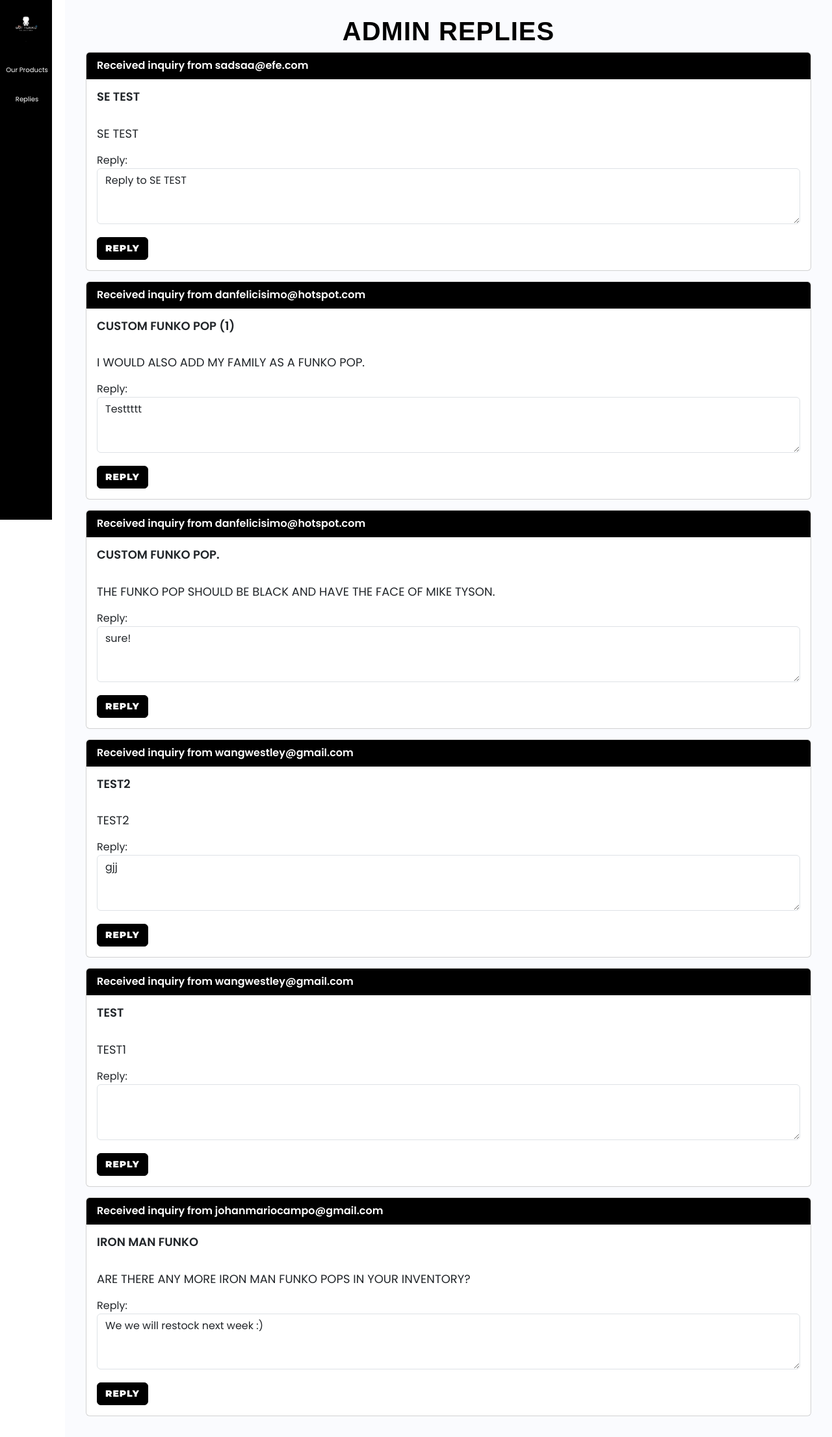
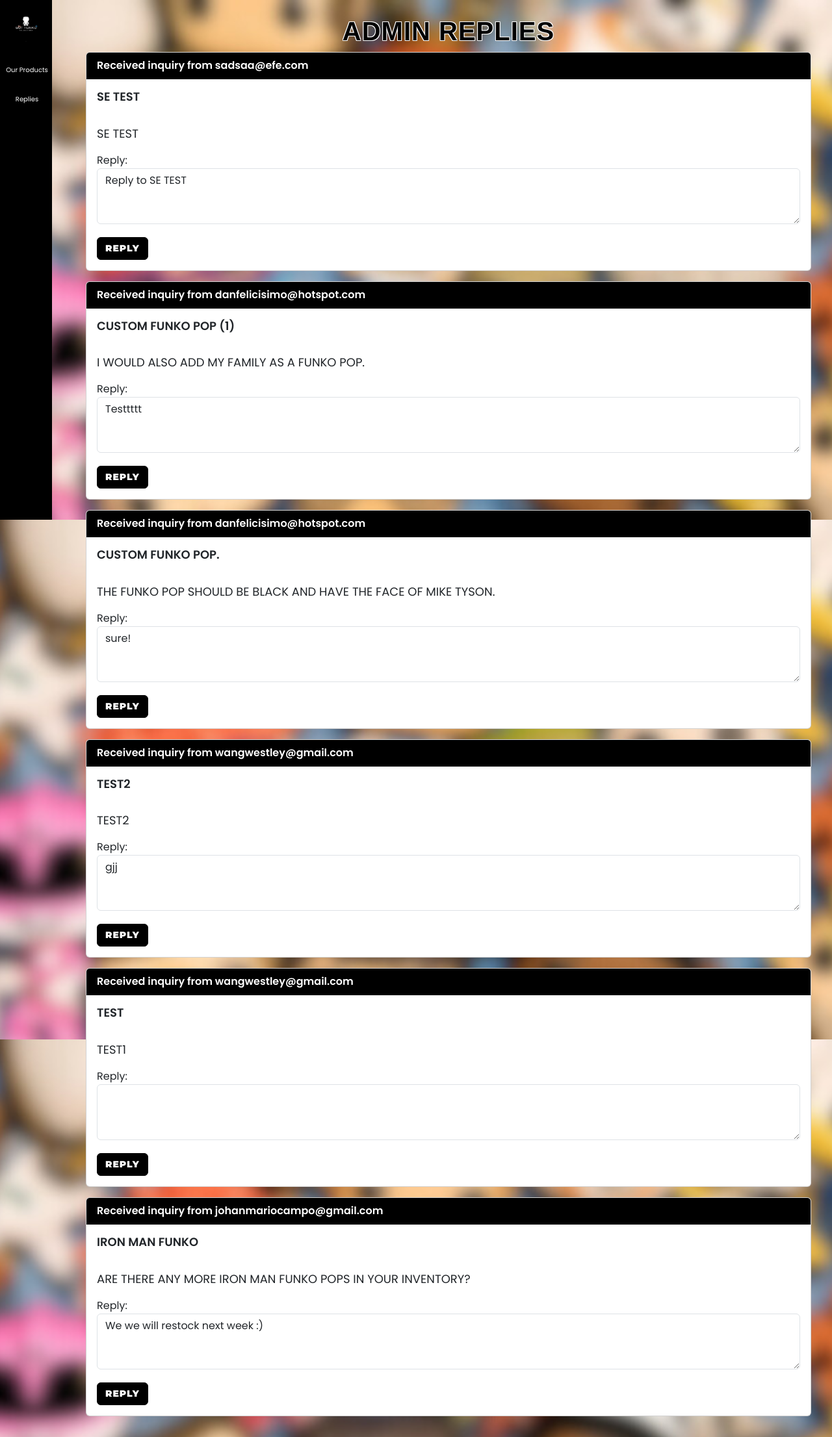
Before and after one commit to ZachyHart/GFInventoryFINAL, a PHP site: page /GFInventoryFINAL/AdminFeedback.php in a window 1280 px wide. Shown: the whole page at 65% size. Run offline with PHP 8.4, Linux system fonts and the light colour scheme; data comes from the database, SQL or seed files in the repository; some libraries are stand-ins or nearby versions; some web fonts are replaced.

Commit message:
edited background (css file only)

```diff
--- a/style.css
+++ b/style.css
@@ -20,9 +20,6 @@
     font-size: 1.5rem;
 }
 
-body {
-    font-family: 'Poppins', sans-serif;
-}
 
 .wrapper {
     display: flex;
@@ -301,9 +298,7 @@
     font-size: 1.5rem;
 }
 
-body {
-    font-family: 'Poppins', sans-serif;
-}
+
 
 .wrapper {
     display: flex;
@@ -779,7 +774,13 @@
     letter-spacing: 1px;
     color: black;
     text-align: center;
+    text-shadow:
+        -1px -1px 0 #fff,
+         1px -1px 0 #fff,
+        -1px  1px 0 #fff,
+         1px  1px 0 #fff;
 }
+
 
 /* Media query for tablets */
 @media (min-width: 768px) {
@@ -1011,3 +1012,19 @@
     display: block;  /* Ensures the text goes to a new line, effectively using <br> */
     margin-top: -5px;
 }
+
+body {
+    font-family: 'Poppins', sans-serif;
+    background-image: url('img/FunkoBgBlur.jpeg'); /* Adds the background image */
+    background-size: cover; /* Ensures the image covers the entire background */
+    background-repeat: no-repeat; /* Prevents the image from repeating */
+    background-attachment: fixed; /* Keeps the background image fixed during scrolling */
+}
+body, html {
+    height: 100%; /* Ensure minimum height for the background image */
+    margin: 0; /* Reset default margin */
+}
+
+.wrapper, .main {
+    background: none; /* Remove any background color that might be set */
+}
```
